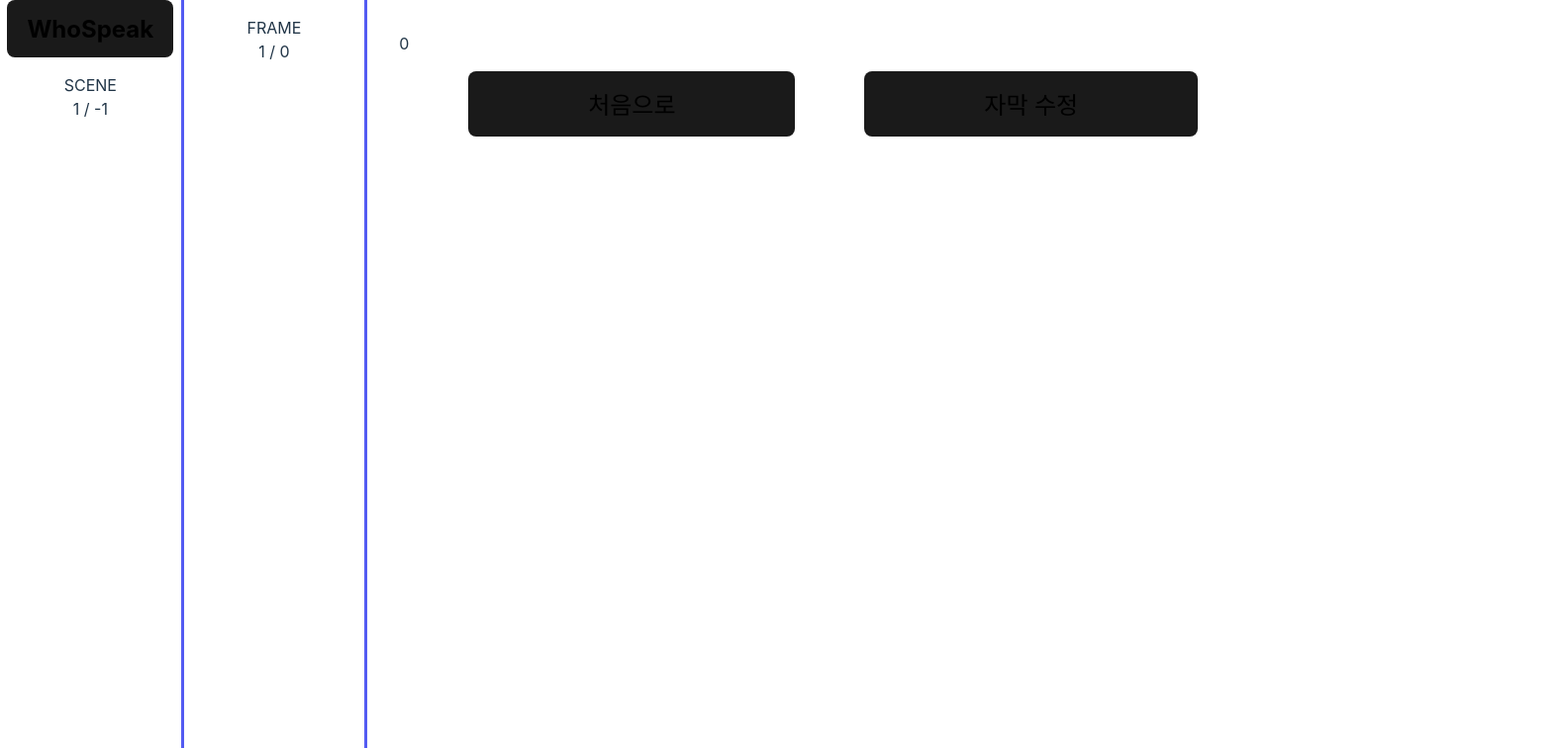
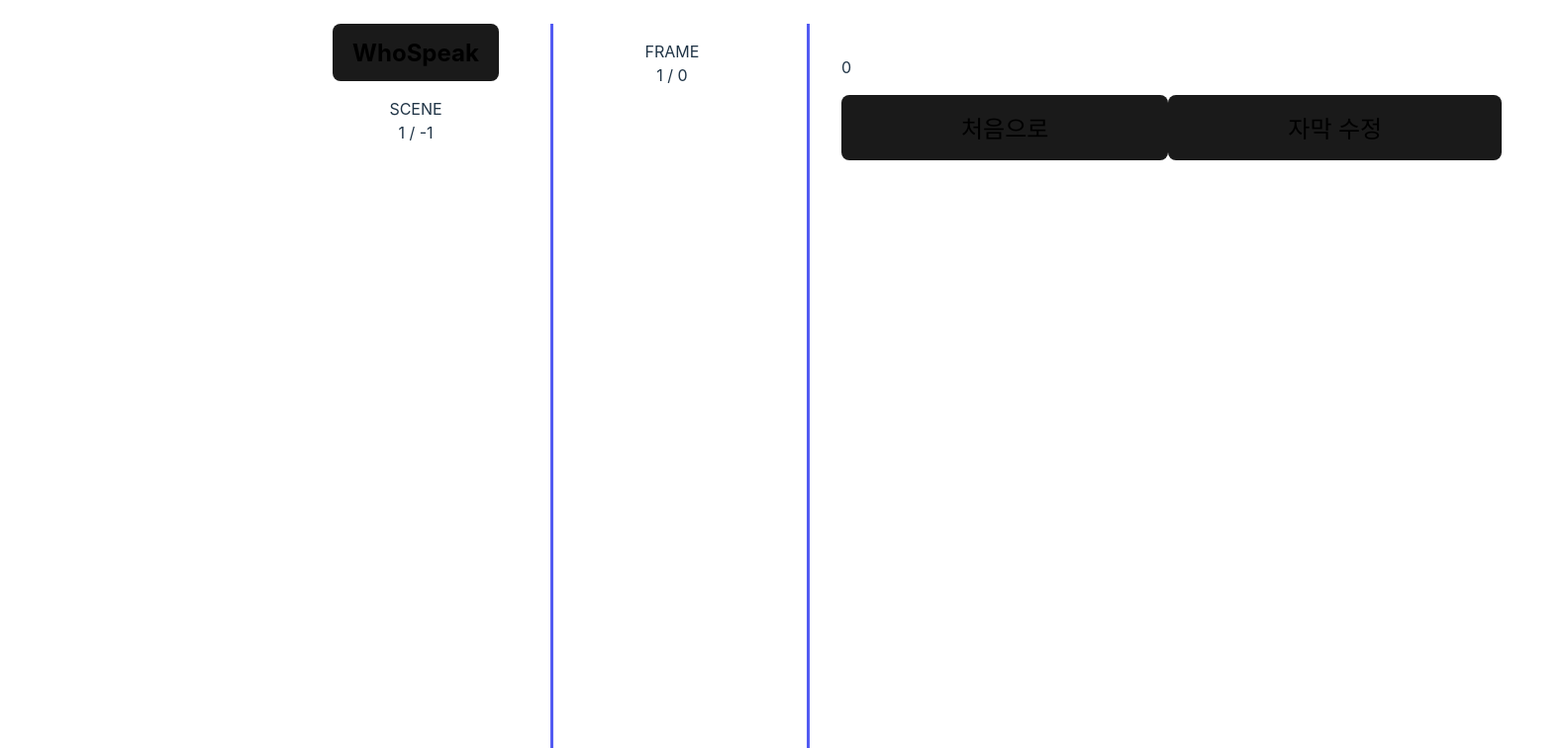
Before and after one commit to devBuzz142/inisw2-team7, a React (Vite) app in the folder fe/: page /edit in a window 1280 px wide. Shown: the top 756 px of the page at 99% size, 1580 px wide, since content can reach past the window. Built offline with nearby package versions, Linux system fonts and the light colour scheme.

Commit message:
style: ㄱㅏ운데 정렬

```diff
--- a/fe/src/index.css
+++ b/fe/src/index.css
@@ -35,10 +35,12 @@ body {
 .page-template {
   display: flex;
 
-  outline: 1px solid pink;
-
   width: 100%;
   height: 100%;
+
+  margin-left: 300px;
+  margin-top: 24px;
+
 }
 
 .Main {
@@ -48,8 +50,6 @@ body {
 
   padding-top: 32px;
   padding-left: 32px;
-
-  width: 90%;
 }
 
 .Nav {
@@ -61,6 +61,7 @@ body {
   width: 240px;
   height: 100vh;
 
+  padding-right: 16px;;
   border-right: 3px solid #535bf2;
 }
 
```
